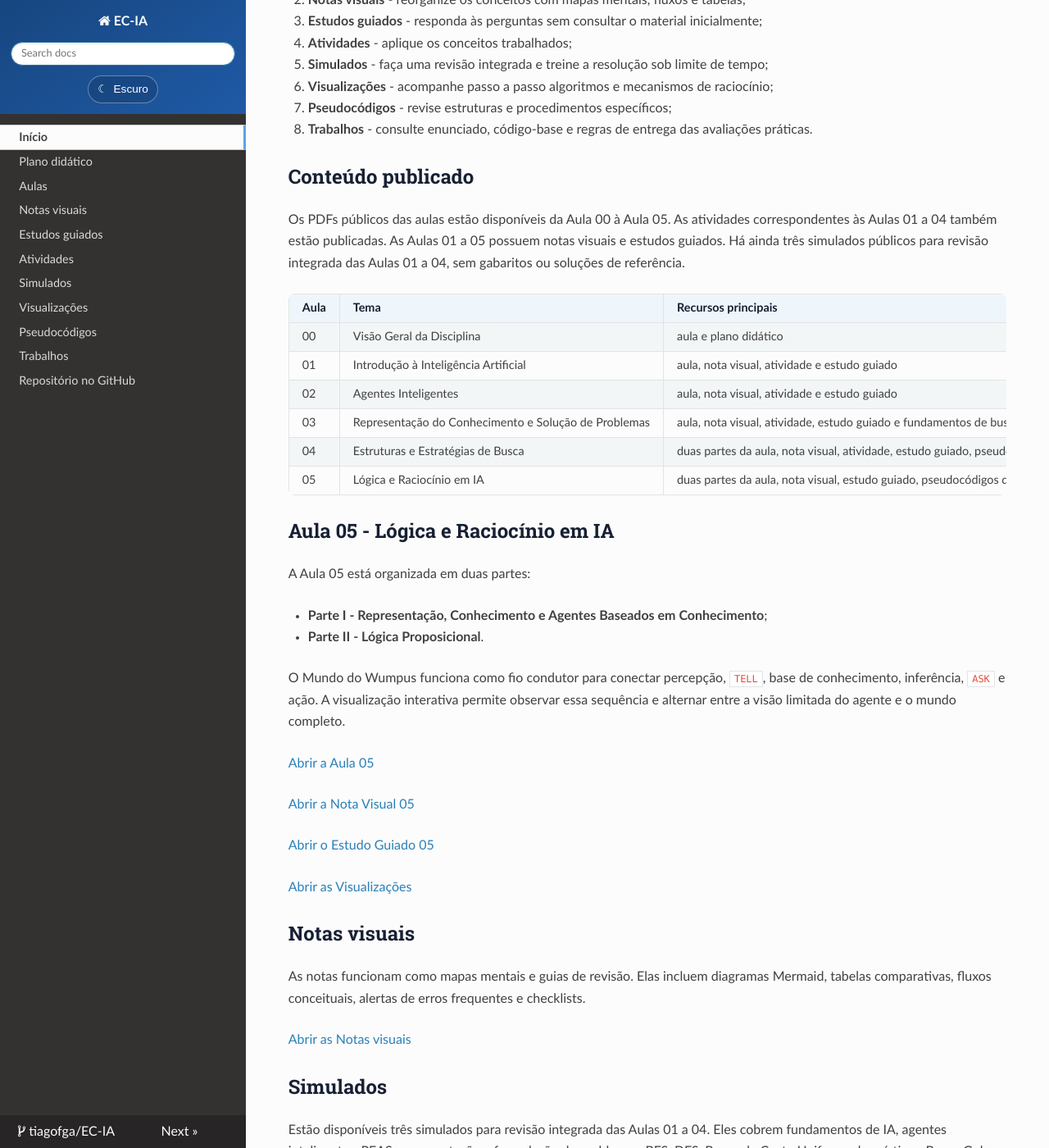
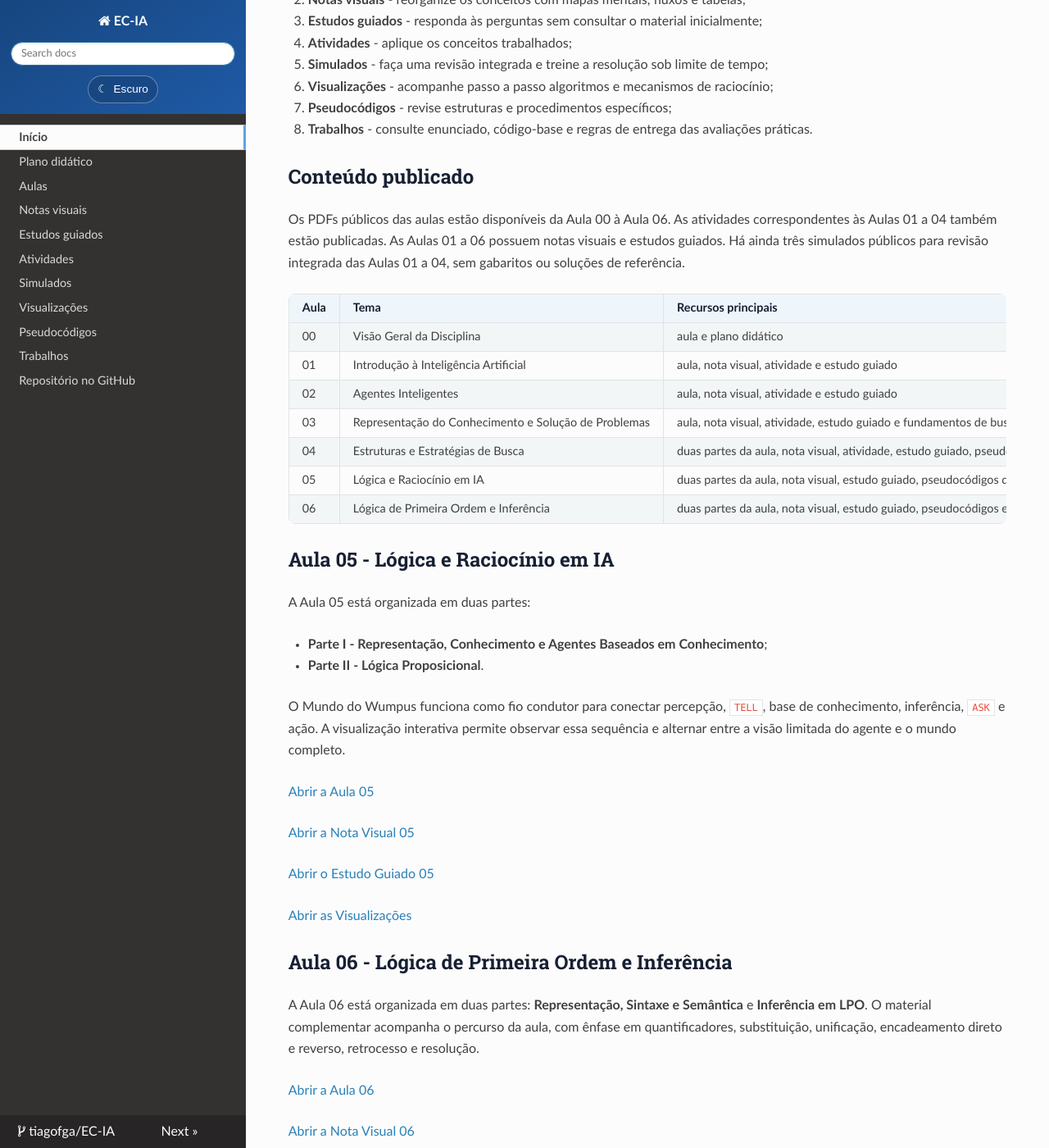
Before and after one commit to tiagofga/EC-IA, an MkDocs documentation site: the page built from docs/index.md, in a window 1280 px wide and 1400 px high, scrolled down 549 px. Shown: the whole window at 82% size. Built offline with MkDocs 1.6.1, drawn with Linux system fonts in a browser that asks for light colours; nearby versions of some CDN libraries; some of the changed text lies outside the part shown.

Commit message:
docs(site): feature aula 06

```diff
--- a/docs/index.md
+++ b/docs/index.md
@@ -21,7 +21,7 @@ Se você está acompanhando a disciplina durante o semestre, use esta sequência
 
 ## Conteúdo publicado
 
-Os PDFs públicos das aulas estão disponíveis da Aula 00 à Aula 05. As atividades correspondentes às Aulas 01 a 04 também estão publicadas. As Aulas 01 a 05 possuem notas visuais e estudos guiados. Há ainda três simulados públicos para revisão integrada das Aulas 01 a 04, sem gabaritos ou soluções de referência.
+Os PDFs públicos das aulas estão disponíveis da Aula 00 à Aula 06. As atividades correspondentes às Aulas 01 a 04 também estão publicadas. As Aulas 01 a 06 possuem notas visuais e estudos guiados. Há ainda três simulados públicos para revisão integrada das Aulas 01 a 04, sem gabaritos ou soluções de referência.
 
 | Aula | Tema | Recursos principais |
 |---|---|---|
@@ -31,6 +31,7 @@ Os PDFs públicos das aulas estão disponíveis da Aula 00 à Aula 05. As ativid
 | 03 | Representação do Conhecimento e Solução de Problemas | aula, nota visual, atividade, estudo guiado e fundamentos de busca |
 | 04 | Estruturas e Estratégias de Busca | duas partes da aula, nota visual, atividade, estudo guiado, pseudocódigos, visualizações e Trabalho 01 |
 | 05 | Lógica e Raciocínio em IA | duas partes da aula, nota visual, estudo guiado, pseudocódigos de lógica e Mundo do Wumpus interativo |
+| 06 | Lógica de Primeira Ordem e Inferência | duas partes da aula, nota visual, estudo guiado, pseudocódigos e visualizações de unificação e inferência |
 
 ## Aula 05 - Lógica e Raciocínio em IA
 
@@ -46,6 +47,18 @@ O Mundo do Wumpus funciona como fio condutor para conectar percepção, `TELL`,
 [Abrir a Nota Visual 05](notas/05-logica/README.md)
 
 [Abrir o Estudo Guiado 05](estudos-guiados/05-logica/README.md)
+
+[Abrir as Visualizações](visualizacoes/)
+
+## Aula 06 - Lógica de Primeira Ordem e Inferência
+
+A Aula 06 está organizada em duas partes: **Representação, Sintaxe e Semântica** e **Inferência em LPO**. O material complementar acompanha o percurso da aula, com ênfase em quantificadores, substituição, unificação, encadeamento direto e reverso, retrocesso e resolução.
+
+[Abrir a Aula 06](aulas/)
+
+[Abrir a Nota Visual 06](notas/06-lpo-inferencia/README.md)
+
+[Abrir o Estudo Guiado 06](estudos-guiados/06-lpo-inferencia/README.md)
 
 [Abrir as Visualizações](visualizacoes/)
 
@@ -65,7 +78,7 @@ A recomendação é resolvê-los em sequência e, inicialmente, sem consulta. O
 
 ## Visualizações
 
-A Aula 04 possui um visualizador de estratégias de busca baseado em **traces pré-calculados**. A Aula 05 acrescenta o mini laboratório interativo do Mundo do Wumpus para acompanhar percepção, representação e inferência.
+A Aula 04 possui um visualizador de estratégias de busca baseado em **traces pré-calculados**. A Aula 05 acrescenta o mini laboratório interativo do Mundo do Wumpus. A Aula 06 adiciona visualizações passo a passo para **unificação** e para comparação entre **encadeamento direto e reverso**.
 
 As visualizações compartilham a mesma identidade visual: azul como cor principal; verde para solução/sucesso; amarelo para atenção ou fronteira; vermelho para estados críticos; violeta para diferenciações específicas. A interface foi pensada para funcionar em desktop, tablet e celular.
 
```
